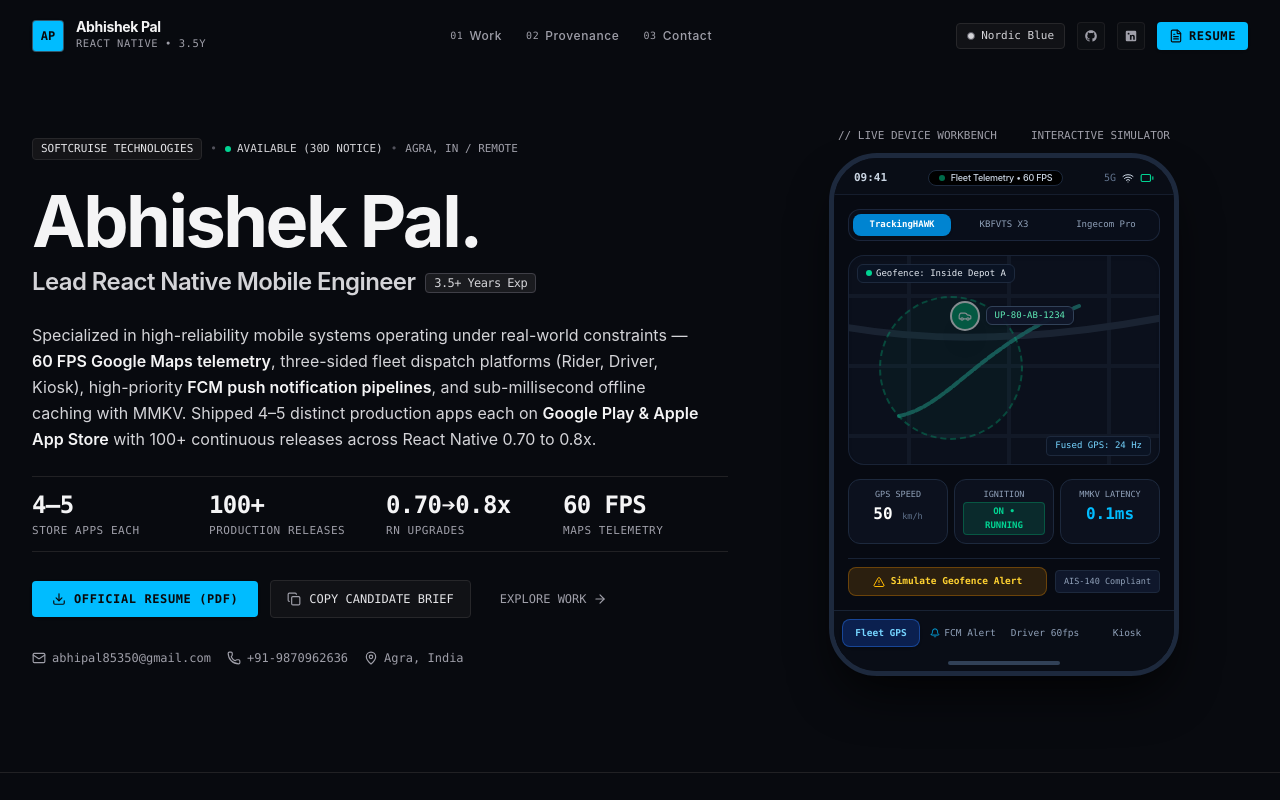
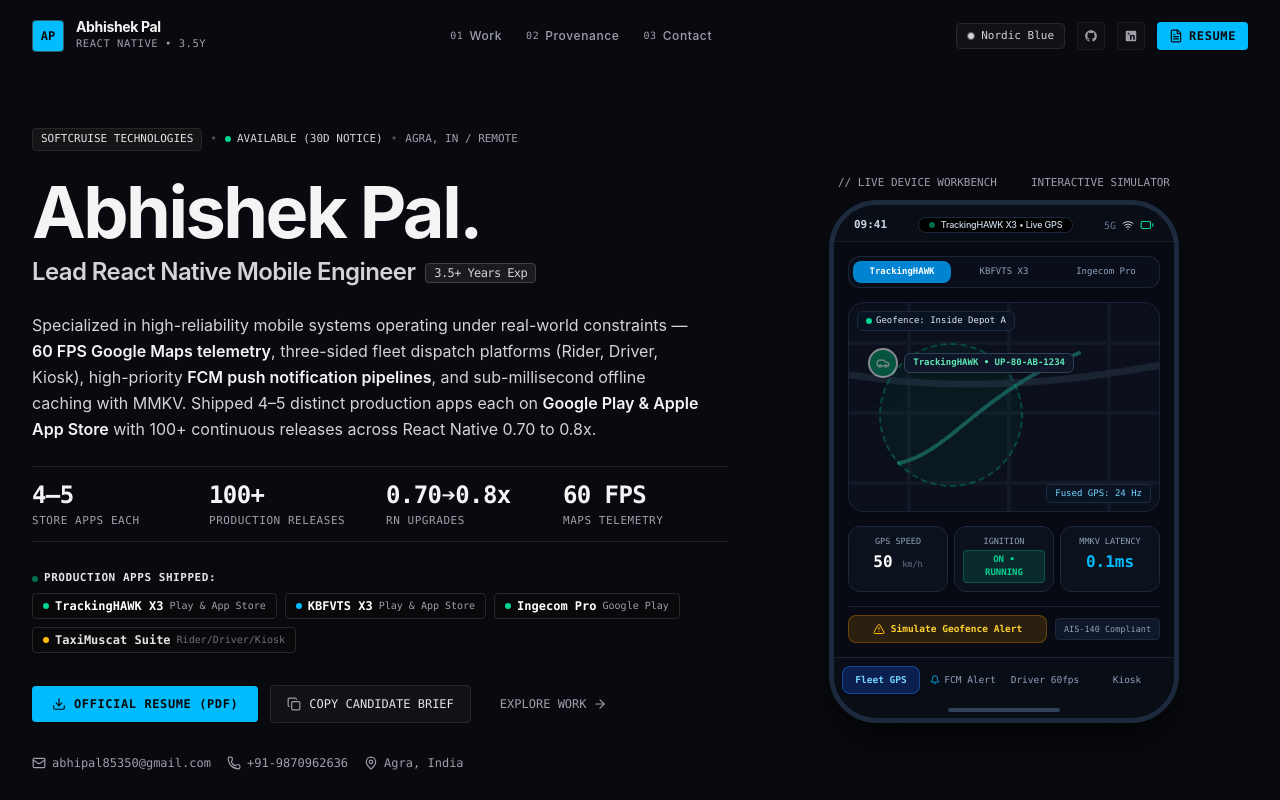
Before and after one commit to abhipal-dev/portfolio, a React (Vite) app: page / in a window 1280 px wide. Shown: the top 800 px of the page. Built offline with nearby package versions, Linux system fonts and the light colour scheme.

Commit message:
feat: prominently display TrackingHAWK X3, KBFVTS X3, and Ingecom Pro in Hero and case studies

```diff
--- a/src/components/Hero.jsx
+++ b/src/components/Hero.jsx
@@ -112,8 +112,53 @@
               </div>
             </div>
 
+            {/* Shipped Apps Direct Access Row */}
+            <div className="space-y-1.5 pt-1">
+              <div className="text-[11px] font-mono text-zinc-400 flex items-center gap-1.5">
+                <span className="w-1.5 h-1.5 rounded-full bg-emerald-400 animate-pulse" />
+                <span className="font-semibold text-zinc-200 uppercase tracking-wider">Production Apps Shipped:</span>
+              </div>
+              <div className="flex flex-wrap items-center gap-2">
+                <a
+                  href="#projects"
+                  className="px-2.5 py-1 rounded border border-zinc-800 bg-zinc-950/80 hover:border-emerald-500/50 text-xs font-mono text-zinc-200 flex items-center gap-1.5 transition-colors group shadow-sm"
+                >
+                  <span className="w-1.5 h-1.5 rounded-full bg-emerald-400" />
+                  <strong className="text-white group-hover:text-emerald-300 transition-colors">TrackingHAWK X3</strong>
+                  <span className="text-[10px] text-zinc-400 font-normal">Play & App Store</span>
+                </a>
+
+                <a
+                  href="#projects"
+                  className="px-2.5 py-1 rounded border border-zinc-800 bg-zinc-950/80 hover:border-sky-500/50 text-xs font-mono text-zinc-200 flex items-center gap-1.5 transition-colors group shadow-sm"
+                >
+                  <span className="w-1.5 h-1.5 rounded-full bg-sky-400" />
+                  <strong className="text-white group-hover:text-sky-300 transition-colors">KBFVTS X3</strong>
+                  <span className="text-[10px] text-zinc-400 font-normal">Play & App Store</span>
+                </a>
+
+                <a
+                  href="#projects"
+                  className="px-2.5 py-1 rounded border border-zinc-800 bg-zinc-950/80 hover:border-emerald-500/50 text-xs font-mono text-zinc-200 flex items-center gap-1.5 transition-colors group shadow-sm"
+                >
+                  <span className="w-1.5 h-1.5 rounded-full bg-emerald-400" />
+                  <strong className="text-white group-hover:text-emerald-300 transition-colors">Ingecom Pro</strong>
+                  <span className="text-[10px] text-zinc-400 font-normal">Google Play</span>
+                </a>
+
+                <a
+                  href="#projects"
+                  className="px-2.5 py-1 rounded border border-zinc-800 bg-zinc-950/80 hover:border-zinc-700 text-xs font-mono text-zinc-300 flex items-center gap-1.5 transition-colors group shadow-sm"
+                >
+                  <span className="w-1.5 h-1.5 rounded-full bg-amber-400" />
+                  <strong className="text-zinc-200">TaxiMuscat Suite</strong>
+                  <span className="text-[10px] text-zinc-500 font-normal">Rider/Driver/Kiosk</span>
+                </a>
+              </div>
+            </div>
+
             {/* Quick Actions */}
-            <div className="pt-1 flex flex-wrap items-center gap-3">
+            <div className="pt-2 flex flex-wrap items-center gap-3">
               <a
                 href={portfolioData.personal.resumeUrl}
                 className={`inline-flex items-center justify-center gap-2 px-5 py-2.5 rounded text-xs font-mono font-bold tracking-wider ${currentTheme.button} transition-all`}
--- a/src/components/MobileShowcase.jsx
+++ b/src/components/MobileShowcase.jsx
@@ -59,7 +59,7 @@
           <div className="h-4 px-2.5 bg-black rounded-full border border-slate-800 flex items-center justify-center gap-1.5 shadow-inner">
             <span className={`w-1.5 h-1.5 rounded-full ${ignitionOn ? 'bg-emerald-400 animate-pulse' : 'bg-amber-400'}`} />
             <span className="text-[9px] text-slate-300 font-sans font-medium tracking-tight">
-              {activeTab === 'fleet' && (ignitionOn ? 'Fleet Telemetry • 60 FPS' : 'Ignition OFF • Idle')}
+              {activeTab === 'fleet' && `${activeVehicle} • ${ignitionOn ? 'Live GPS' : 'Idle'}`}
               {activeTab === 'fcm' && (fcmAlertActive ? '🚨 FCM Heads-Up Alert' : 'FCM Background Active')}
               {activeTab === 'driver' && 'Driver Bearing • NE 42°'}
               {activeTab === 'kiosk' && 'Tablet Lock-Task Mode'}
@@ -145,8 +145,10 @@
                   }`}>
                     <Car className="w-3.5 h-3.5" />
                   </div>
-                  <div className="px-2 py-0.5 rounded-md bg-[#0f172a]/95 border border-slate-700 text-[9px] font-mono text-emerald-300 shadow">
-                    UP-80-AB-1234
+                  <div className="px-2 py-0.5 rounded-md bg-[#0f172a]/95 border border-slate-700 text-[9px] font-mono text-emerald-300 shadow font-semibold">
+                    {activeVehicle === 'TrackingHAWK X3' && 'TrackingHAWK • UP-80-AB-1234'}
+                    {activeVehicle === 'KBFVTS X3' && 'KBFVTS X3 • DL-01-TC-5678'}
+                    {activeVehicle === 'Ingecom GPS' && 'Ingecom Pro • PE-902-TRK'}
                   </div>
                 </div>
 
--- a/src/data/portfolioData.js
+++ b/src/data/portfolioData.js
@@ -1,8 +1,7 @@
 // CONFIGURATION TOGGLE
-// Set to `true` to reveal proprietary client/company brand names (TaxiMuscat, TrackingHAWK, Ingecom).
-// Set to `false` (default) for clean, professional descriptive titles.
+// Set to `true` (default) to show official production app names (TrackingHAWK X3, KBFVTS X3, Ingecom GPS, TaxiMuscat).
 export const CONFIG = {
-  revealCompanyProjectNames: false,
+  revealCompanyProjectNames: true,
 };
 
 export const portfolioData = {
@@ -83,7 +82,7 @@
   projects: [
     {
       id: "ride-hailing-ecosystem",
-      title: "Three-Sided On-Demand Ride-Hailing & Kiosk Suite",
+      title: "TaxiMuscat — Three-Sided On-Demand Mobility & Kiosk Suite",
       anonymousTitle: "Three-Sided On-Demand Ride-Hailing & Kiosk Suite",
       companyTitle: "TaxiMuscat — Three-Sided Ride-Hailing & Kiosk Suite",
       category: "Mobility & Fleet",
@@ -121,8 +120,8 @@
     },
     {
       id: "trackinghawk-x3",
-      title: "Enterprise Fleet Telemetry & Real-Time Tracking System",
-      anonymousTitle: "Enterprise Fleet Telemetry & Real-Time Tracking System",
+      title: "TrackingHAWK X3 — Enterprise Fleet Management & Live GPS Telemetry",
+      anonymousTitle: "TrackingHAWK X3 — Enterprise Fleet Telemetry & Live GPS",
       companyTitle: "TrackingHAWK X3 — Enterprise Fleet Management",
       category: "GPS & Telemetry",
       clientBadge: "Commercial Fleet GPS • Softcruise Technologies",
@@ -161,8 +160,8 @@
     },
     {
       id: "kbfvts-x3",
-      title: "Commercial Vehicle Tracking & Fleet Telematics Platform",
-      anonymousTitle: "Commercial Vehicle Tracking & Fleet Telematics Platform",
+      title: "KBFVTS X3 — Commercial Fleet Telematics & Vehicle Tracking",
+      anonymousTitle: "KBFVTS X3 — Fleet Telematics & Vehicle Tracking",
       companyTitle: "KBFVTS X3 — Fleet Telematics & Vehicle Tracking",
       category: "GPS & Telemetry",
       clientBadge: "Commercial Fleet GPS • Production Verified",
@@ -198,8 +197,8 @@
     },
     {
       id: "ingecom-gps",
-      title: "International Fleet Telematics & Diagnostics Suite",
-      anonymousTitle: "International Fleet Telematics & Diagnostics Suite",
+      title: "Ingecom GPS (Ingecom Pro) — International Fleet Management & Telematics",
+      anonymousTitle: "Ingecom GPS (Ingecom Pro) — International Fleet Telematics",
       companyTitle: "Ingecom GPS (Ingecom Pro) — International Fleet Management",
       category: "Client Mobility & Inventory",
       clientBadge: "International Fleet • Google Play Verified",
```
